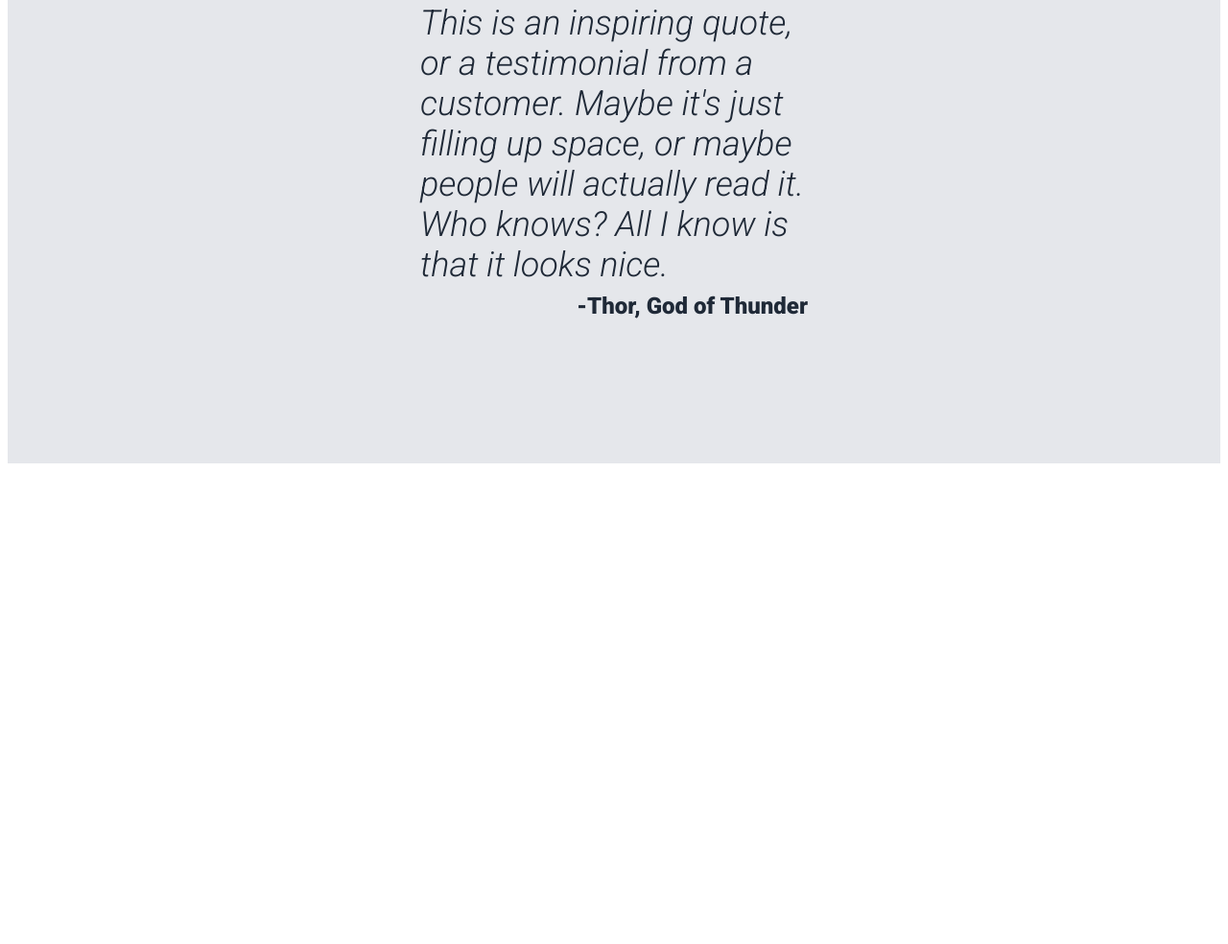
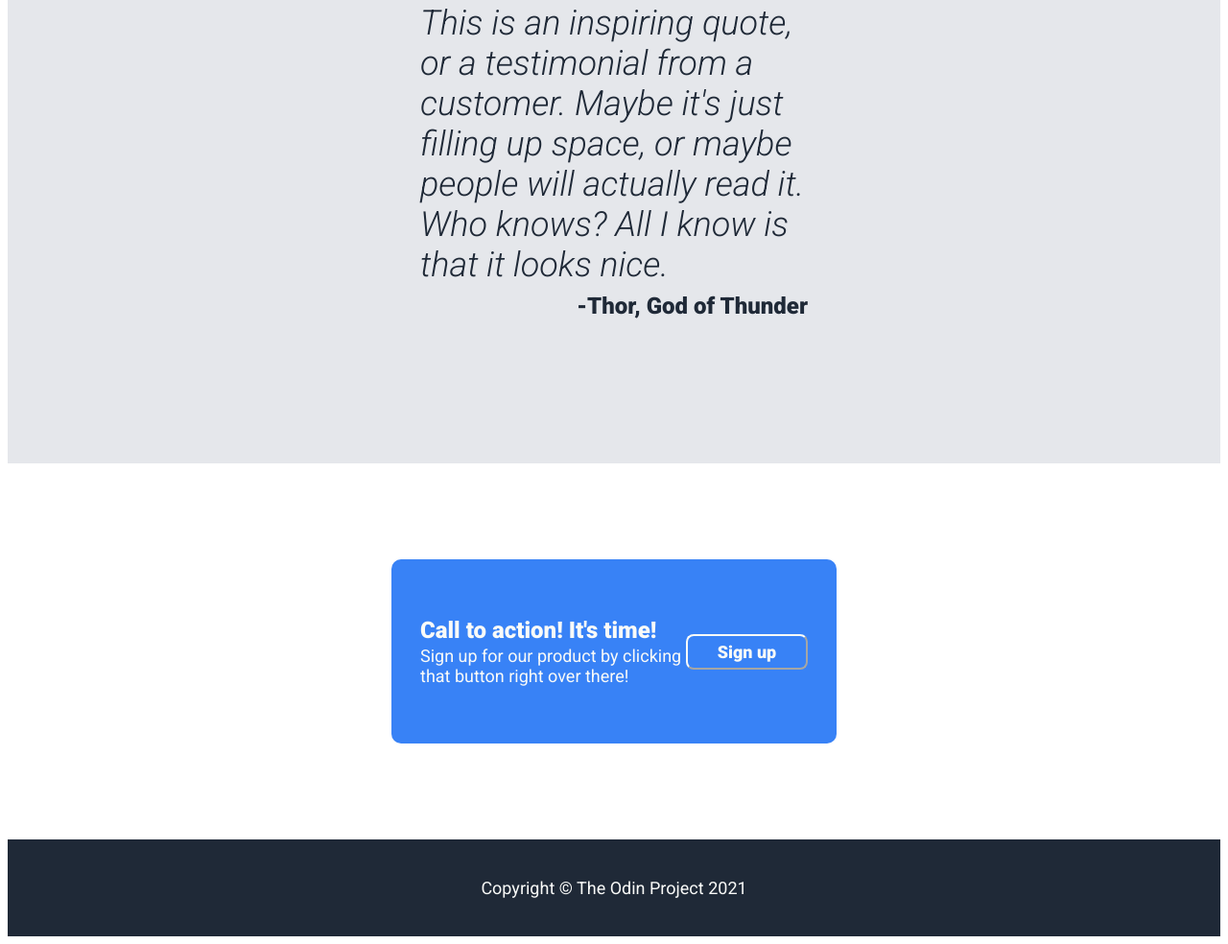
Before and after one commit to RithvikBona/odin-landing-page, a plain HTML site: page index.html in a window 1280 px wide. Shown: the part 1368-2352 px from the top of the page at 96% size. Before the commit the page ends 1859 px from the top, so only its background shows below. Drawn offline with Linux system fonts and the light colour scheme.

Commit message:
Create call to action and footer, finish page

```diff
--- a/index.html
+++ b/index.html
@@ -96,37 +96,27 @@
                 </div>
             </div>
         </div>
-    </div>
-    <!--
-        <div class="hero">
-        <div class="header">
-            Header Logo
-            <ul>
-                <li>header link one</li>
-                <li>header link two</li>
-                <li>header link three</li>
-            </ul>
+        <div class="sec4">
+            <div class="c2a">
+                <div class="leftC2A">
+                    <div class="c2aTitle wt ebt">
+                        Call to action! It's time!
+                    </div>
+                    <div class="c2aSubtext wt">
+                        Sign up for our product by clicking that button right over there!
+                    </div>
+                </div>
+                <div class="rightC2A">
+                    <button class="wt">Sign up</button>
+                </div>
+            </div>
         </div>
-        <div class="openBox">
-            Two
+        <div class="footer bb">
+            <div class="footerText wt">
+                Copyright © The Odin Project 2021
+            </div>
         </div>
     </div>
-    <div class="imagesBox">
-        Three
-    </div>
-
-    <div class="quoteBox">
-        Quote
-    </div>
-
-    <div class="callBox">
-        call to action
-    </div>
-
-    <div class="footer">
-        Footer
-    </div>
--->
 
 
 
--- a/styles.css
+++ b/styles.css
@@ -156,3 +156,41 @@ button {
     font-size: 24px;
     align-self: flex-end;
 }
+
+/* section 4 */
+
+.c2a {
+    background-color: #3882f6;
+    display: flex;
+    margin: 100px 400px;
+    padding: 60px 30px;
+    justify-content: space-around;
+    align-items: center;
+    border-radius: 10px;
+}
+
+.c2a button {
+    border-color: #f9faf8;
+}
+
+.c2aSubtext {
+    font-size: 18px;
+    margin-top: 2px;
+}
+
+.c2aTitle {
+    font-size: 24px;
+}
+
+/* footer */
+
+.footer {
+    display: flex;
+    justify-content: center;
+    align-items: center;
+}
+
+.footerText {
+    font-size: 18px;
+    padding: 40px 0px;
+}
```
